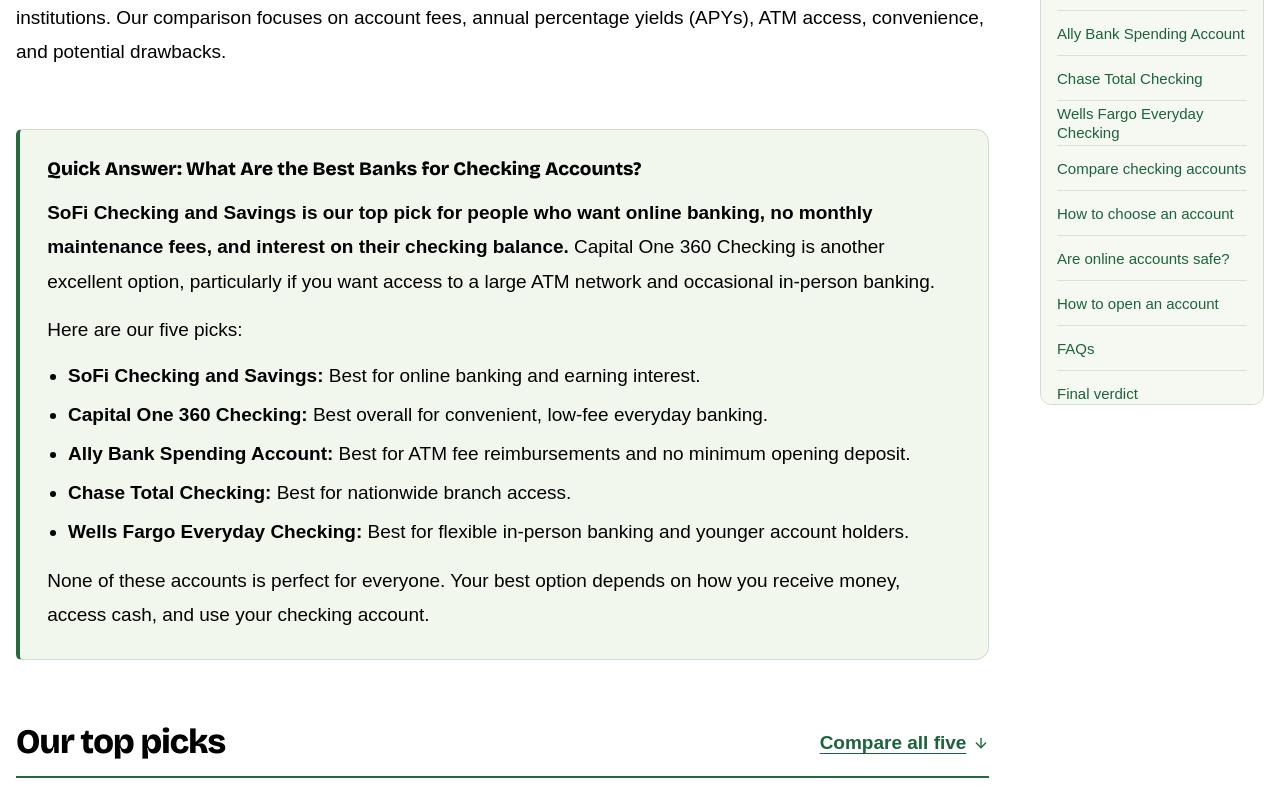
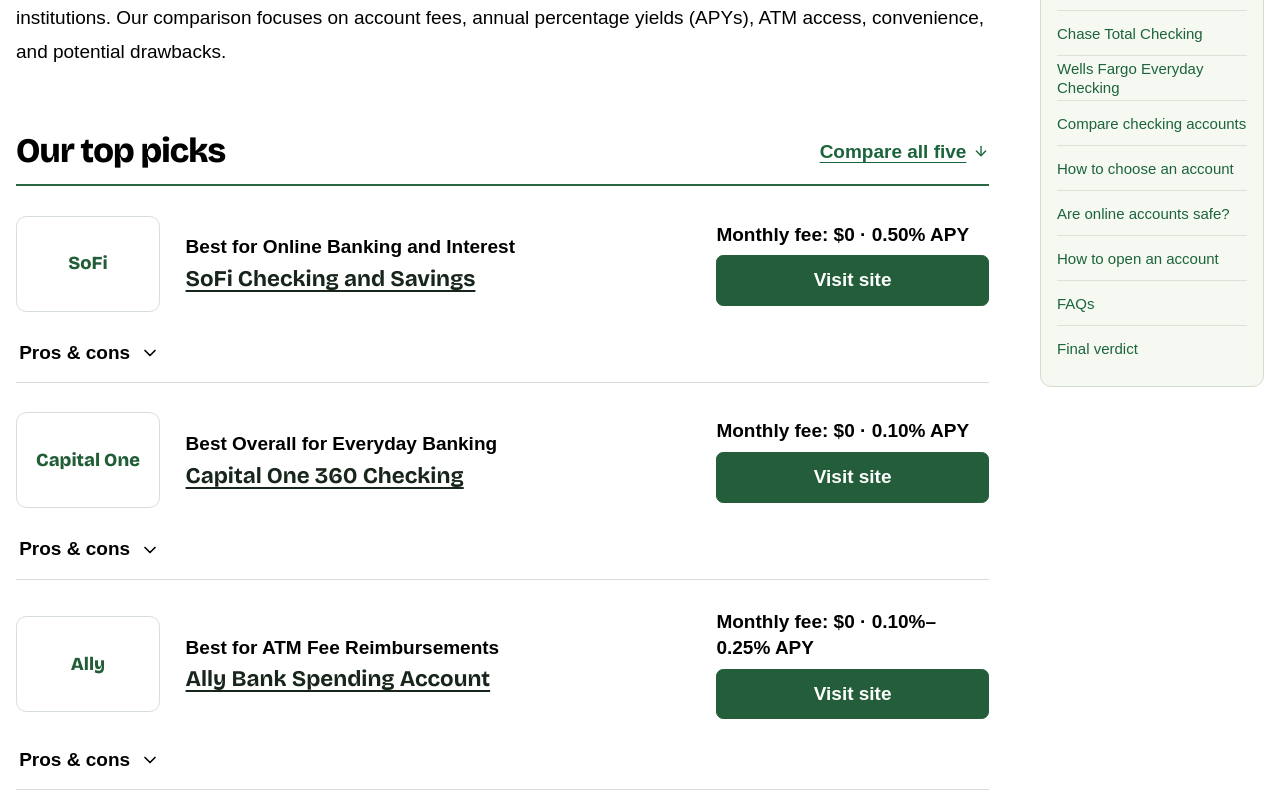
Before and after one commit to DavidOdoi/microcal, a Next.js app: page /best-banks-for-checking-accounts in a window 1280 px wide. Shown: the part 700-1506 px from the top of the page. Built offline with nearby package versions, Linux system fonts and the light colour scheme.

Commit message:
Remove quick answer from the checking account guide

```diff
--- a/components/articles/CheckingAccountComparison.tsx
+++ b/components/articles/CheckingAccountComparison.tsx
@@ -109,7 +109,6 @@ const banks = {
 const picks = Object.values(banks);
 
 export const checkingAccountContents = [
-  { id: 'quick-answer', label: 'Quick answer' },
   { id: 'top-picks', label: 'Top picks' },
   { id: 'detailed-reviews', label: 'Detailed reviews' },
   ...picks.map(({ id, name }) => ({ id, label: name })),
@@ -140,20 +139,6 @@ export function CheckingAccountComparison() {
         <p>The good news is that several US banks offer checking accounts with useful features and relatively low costs. Whether you want to earn interest, deposit cash regularly, or manage everything from your phone, there&#x27;s likely an account that fits your needs.</p>
         <p>We&#x27;ve compared five of the <strong>best banks for checking accounts in 2026</strong>, including online banks and traditional institutions. Our comparison focuses on account fees, annual percentage yields (APYs), ATM access, convenience, and potential drawbacks.</p>
       </div>
-
-      <section className={styles.summary} aria-labelledby="quick-answer">
-        <h2 id="quick-answer">Quick Answer: What Are the Best Banks for Checking Accounts?</h2>
-        <p><strong>SoFi Checking and Savings is our top pick for people who want online banking, no monthly maintenance fees, and interest on their checking balance.</strong> Capital One 360 Checking is another excellent option, particularly if you want access to a large ATM network and occasional in-person banking.</p>
-        <p>Here are our five picks:</p>
-        <ul>
-          <li><strong>SoFi Checking and Savings:</strong> Best for online banking and earning interest.</li>
-          <li><strong>Capital One 360 Checking:</strong> Best overall for convenient, low-fee everyday banking.</li>
-          <li><strong>Ally Bank Spending Account:</strong> Best for ATM fee reimbursements and no minimum opening deposit.</li>
-          <li><strong>Chase Total Checking:</strong> Best for nationwide branch access.</li>
-          <li><strong>Wells Fargo Everyday Checking:</strong> Best for flexible in-person banking and younger account holders.</li>
-        </ul>
-        <p>None of these accounts is perfect for everyone. Your best option depends on how you receive money, access cash, and use your checking account.</p>
-      </section>
 
       <RoundupTopPicks
         compareLabel="Compare all five"
--- a/components/articles/ComparisonArticle.module.css
+++ b/components/articles/ComparisonArticle.module.css
@@ -86,14 +86,6 @@
 }
 
 .introduction :first-child { margin-top: 0; }
-
-.summary {
-  padding: clamp(1rem, 3vw, 1.7rem);
-  border: 1px solid #cfddc9;
-  border-inline-start: 4px solid #25693f;
-  border-radius: .35rem .85rem .85rem .35rem;
-  background: #f2f7ee;
-}
 
 .comparison h2 { margin-bottom: 1rem; }
 
```
Also changed, not shown: 1 other file (tests, documents, lock files or other folders).
